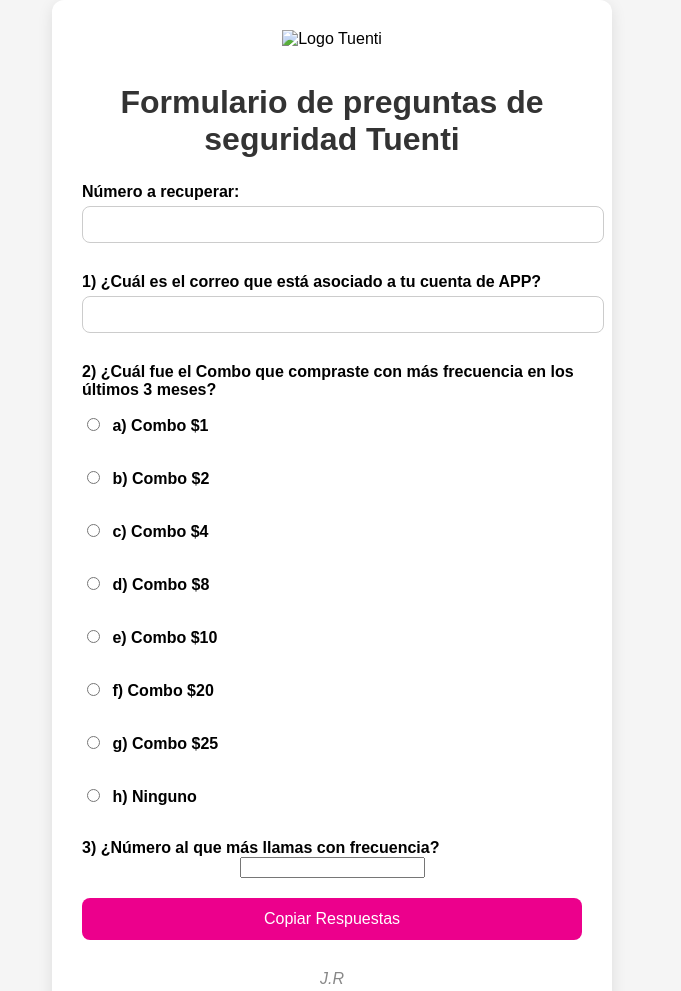
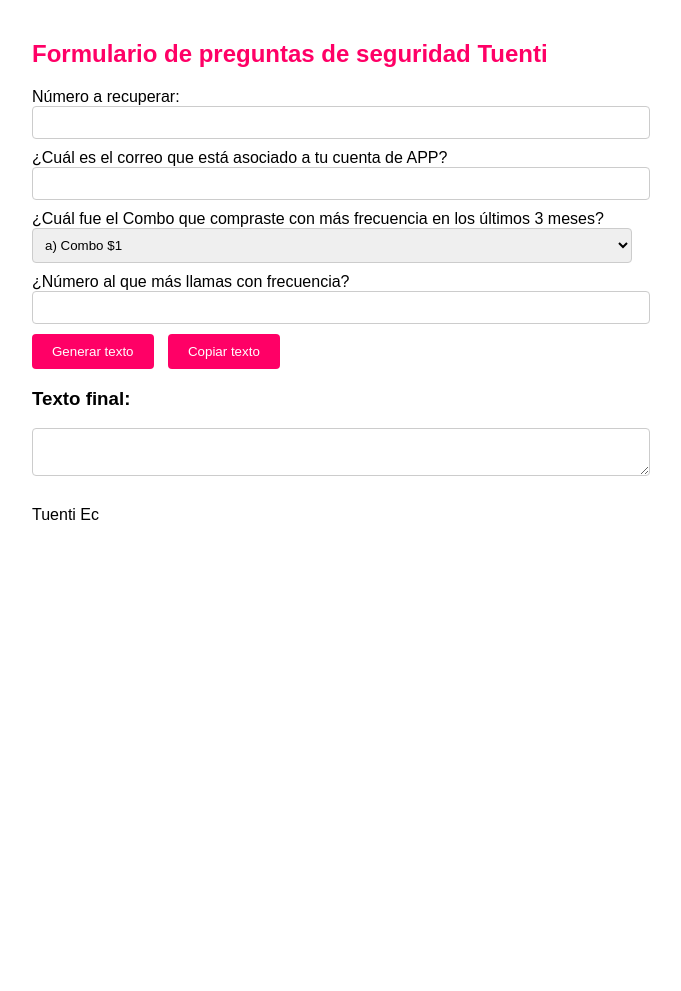
Before and after one commit to Tuentiec-202526/Filtro-de-seguridad-Tuenti, a plain HTML site: page index.html in a window 1280 px wide. Shown: the top 991 px of the page, without its empty margins (308-989 px from the left). After the commit the page ends 800 px from the top, so only its background shows below. Drawn offline with Linux system fonts and the light colour scheme.

Commit message:
Update index.html

```diff
--- a/index.html
+++ b/index.html
@@ -1,147 +1,81 @@
 <!DOCTYPE html>
 <html lang="es">
 <head>
-  <meta charset="UTF-8" />
-  <meta name="viewport" content="width=device-width, initial-scale=1.0"/>
-  <title>Formulario Tuenti</title>
+  <meta charset="UTF-8">
+  <title>Formulario de seguridad Tuenti</title>
   <style>
-    body {
-      font-family: Arial, sans-serif;
-      background: #f5f5f5;
-      display: flex;
-      justify-content: center;
-      align-items: center;
-      min-height: 100vh;
-      margin: 0;
-    }
-
-    .form-container {
-      background: white;
-      padding: 30px;
-      border-radius: 12px;
-      box-shadow: 0 4px 15px rgba(0, 0, 0, 0.1);
-      width: 100%;
-      max-width: 500px;
-      text-align: center;
-    }
-
-    .form-container img {
-      width: 80px;
-      margin-bottom: 15px;
-    }
-
-    h1 {
-      color: #333;
-      margin-bottom: 25px;
-    }
-
-    label, p {
-      font-weight: bold;
-      margin-top: 15px;
-      display: block;
-      text-align: left;
-    }
-
-    input[type="email"],
-    input[type="tel"] {
-      width: 100%;
-      padding: 10px;
-      margin-top: 5px;
-      margin-bottom: 15px;
-      border: 1px solid #ccc;
-      border-radius: 8px;
-    }
-
-    input[type="radio"] {
-      margin-right: 8px;
-    }
-
-    button {
-      width: 100%;
-      background-color: #ec008c;
-      color: white;
-      padding: 12px;
-      border: none;
-      border-radius: 8px;
-      font-size: 16px;
-      cursor: pointer;
-      margin-top: 20px;
-    }
-
-    button:hover {
-      background-color: #c40076;
-    }
-
-    .firma {
-      text-align: center;
-      margin-top: 30px;
-      color: #888;
-      font-style: italic;
-    }
+    body { font-family: Arial, sans-serif; max-width: 600px; margin: auto; padding: 20px; }
+    textarea, input, select { width: 100%; margin-bottom: 10px; padding: 8px; border: 1px solid #ccc; border-radius: 4px; }
+    button { padding: 10px 20px; margin-right: 10px; cursor: pointer; background-color: #ff0066; color: white; border: none; border-radius: 4px; }
+    button:hover { background-color: #e6005c; }
+    h2 { color: #ff0066; }
   </style>
 </head>
 <body>
-  <div class="form-container">
-    <img src="unnamed.png" alt="Logo Tuenti" />
-    <h1>Formulario de preguntas de seguridad Tuenti</h1>
+  <h2>Formulario de preguntas de seguridad Tuenti</h2>
 
-    <form id="miFormulario">
-      <label for="numeroRecuperar">Número a recuperar:</label>
-      <input type="tel" id="numeroRecuperar" name="numeroRecuperar" required />
+  <label>Número a recuperar:</label>
+  <input type="text" id="numeroRecuperar">
 
-      <label for="correo">1) ¿Cuál es el correo que está asociado a tu cuenta de APP?</label>
-      <input type="email" id="correo" name="correo" required />
+  <label>¿Cuál es el correo que está asociado a tu cuenta de APP?</label>
+  <input type="email" id="correoApp">
 
-      <p>2) ¿Cuál fue el Combo que compraste con más frecuencia en los últimos 3 meses?</p>
-      <label><input type="radio" name="combo" value="a) Combo $1" /> a) Combo $1</label><br/>
-      <label><input type="radio" name="combo" value="b) Combo $2" /> b) Combo $2</label><br/>
-      <label><input type="radio" name="combo" value="c) Combo $4" /> c) Combo $4</label><br/>
-      <label><input type="radio" name="combo" value="d) Combo $8" /> d) Combo $8</label><br/>
-      <label><input type="radio" name="combo" value="e) Combo $10" /> e) Combo $10</label><br/>
-      <label><input type="radio" name="combo" value="f) Combo $20" /> f) Combo $20</label><br/>
-      <label><input type="radio" name="combo" value="g) Combo $25" /> g) Combo $25</label><br/>
-      <label><input type="radio" name="combo" value="h) Ninguno" /> h) Ninguno</label><br/>
+  <label>¿Cuál fue el Combo que compraste con más frecuencia en los últimos 3 meses?</label>
+  <select id="combo">
+    <option value="a) Combo $1">a) Combo $1</option>
+    <option value="b) Combo $2">b) Combo $2</option>
+    <option value="c) Combo $4">c) Combo $4</option>
+    <option value="d) Combo $8">d) Combo $8</option>
+    <option value="e) Combo $10">e) Combo $10</option>
+    <option value="f) Combo $15">f) Combo $15</option>
+    <option value="g) Combo $20">g) Combo $20</option>
+    <option value="h) Combo $25">h) Combo $25</option>
+    <option value="i) Ninguno">i) Ninguno</option>
+  </select>
 
-      <label for="telefono">3) ¿Número al que más llamas con frecuencia? </label>
-      <input type="text" id="telefono" name="telefono" required />
+  <label>¿Número al que más llamas con frecuencia?</label>
+  <input type="text" id="numeroFrecuente">
 
-      <button type="button" onclick="copiarRespuestas()">Copiar Respuestas</button>
-    </form>
+  <button onclick="generarTexto()">Generar texto</button>
+  <button onclick="copiarTexto()">Copiar texto</button>
 
-    <div class="firma">J.R</div>
-  </div>
+  <h3>Texto final:</h3>
+  <textarea id="resultado" readonly></textarea>
+
+  <p>Tuenti Ec</p>
 
   <script>
-    function copiarRespuestas() {
+    function generarTexto() {
       const numeroRecuperar = document.getElementById('numeroRecuperar').value;
-      const correo = document.getElementById('correo').value;
-      const combo = document.querySelector('input[name="combo"]:checked')?.value || "(no seleccionado)";
-      const telefono = document.getElementById('telefono').value;
+      const correoApp = document.getElementById('correoApp').value;
+      const combo = document.getElementById('combo').value;
+      const numeroFrecuente = document.getElementById('numeroFrecuente').value;
 
       const texto =
-`
+`Formulario de preguntas de seguridad Tuenti
 
 Número a recuperar: ${numeroRecuperar}
 
 1) ¿Cuál es el correo que está asociado a tu cuenta de APP?
-
-${
-  correo}
+${correoApp}
 
 2) ¿Cuál fue el Combo que compraste con más frecuencia en los últimos 3 meses?
-
-${
-  combo}
+${combo}
 
 3) ¿Número al que más llamas con frecuencia?
-
-${telefono}
+${numeroFrecuente}
 
 Tuenti Ec`;
 
-      navigator.clipboard.writeText(texto)
-        .then(() => alert("Respuestas copiadas al portapapeles ✅"))
-        .catch(err => alert("Error al copiar: " + err));
+      document.getElementById('resultado').value = texto;
+    }
+
+    function copiarTexto() {
+      const resultado = document.getElementById('resultado');
+      resultado.select();
+      resultado.setSelectionRange(0, 99999); // Para móviles
+      document.execCommand("copy");
+      alert("¡Texto copiado al portapapeles!");
     }
   </script>
 </body>
```
